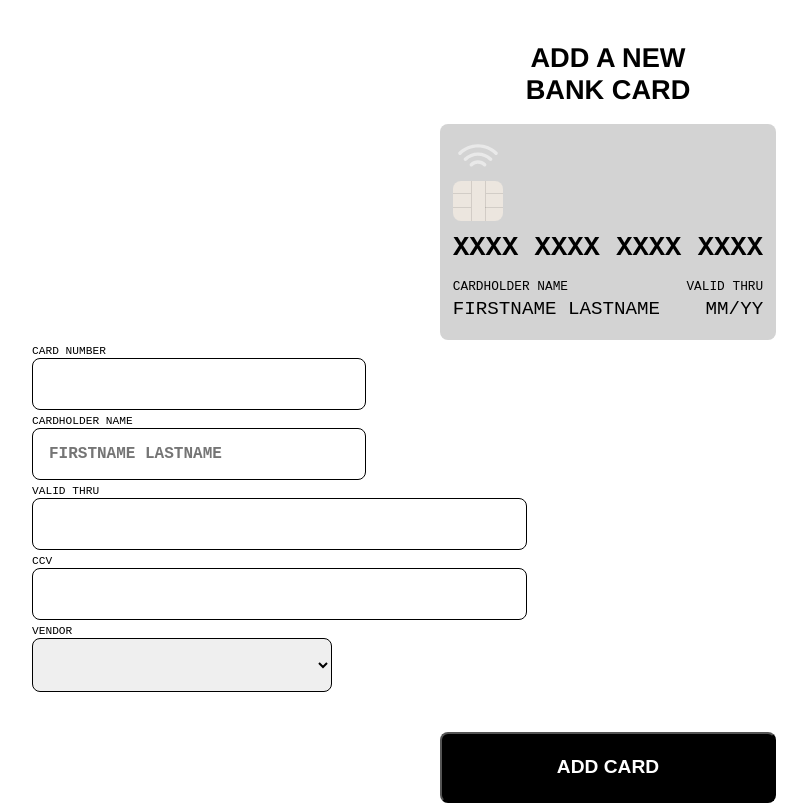
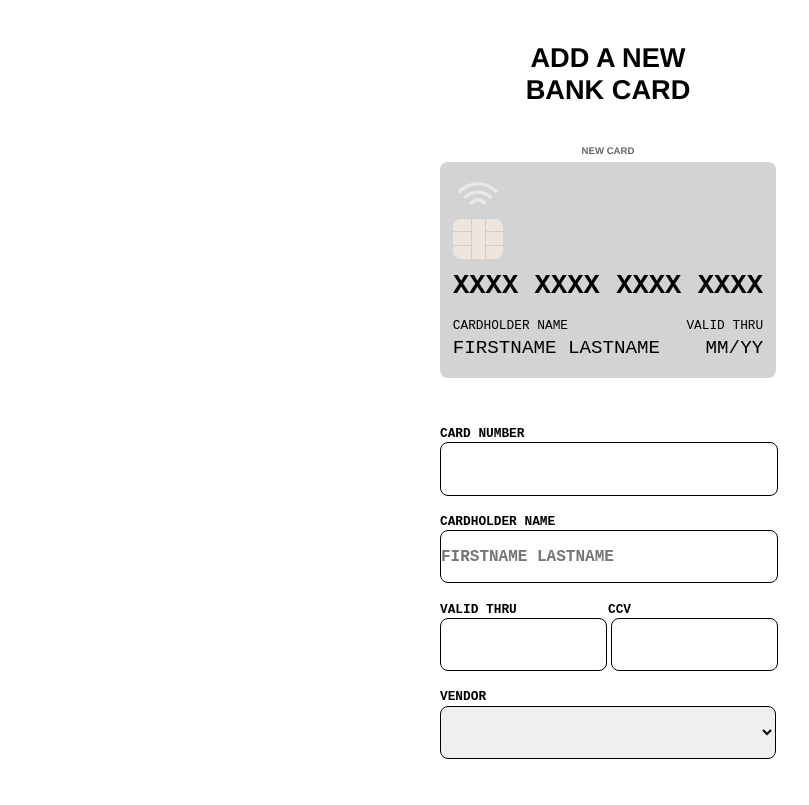
Before and after one commit to cenglander/e-wallet, a Vue app: page /add-card in a window 1280 px wide. Shown: the top 805 px of the page, without its empty margins (32-841 px from the left). Built offline with nearby package versions, Linux system fonts and the light colour scheme.

Commit message:
Positioning in CardForm working. Problem with gap between form and button

```diff
--- a/src/components/CardForm.vue
+++ b/src/components/CardForm.vue
@@ -1,30 +1,38 @@
 <template>
   <div class="card-form">
     <form action="">
-      <label>CARD NUMBER {{ this.card.cardNo }} </label>
-      <input v-model="card.cardNo"
+      <label class="cardNoTitle">CARD NUMBER</label>
+      <input
+        class="cardNo"
+        v-model="card.cardNo"
         v-on:keyup="displayNoOnCard"
         :maxlength="16">
 
-      <label>CARDHOLDER NAME</label>
-      <input v-model="card.name"
+      <label class="nameTitle">CARDHOLDER NAME</label>
+      <input
+        class="name"
+        v-model="card.name"
         v-on:keyup="displayNameOnCard"
         placeholder="FIRSTNAME LASTNAME"
         :maxlength="30">
 
-      <label class="left">VALID THRU</label>
-      <input v-model="validThru"
+      <label class="validTitle">VALID THRU</label>
+      <input
+        class="valid"
+        v-model="validThru"
         v-on:keyup="displayValidThruOncard(); splitValidThru()"
-        class="left"
         :maxlength="4">
 
-      <label class="right">CCV</label>
-      <input v-model="card.ccv"
-        class="right"
+      <label class="ccvTitle">CCV</label>
+      <input
+        class="ccv"
+        v-model="card.ccv"
         :maxlength="3">
 
-      <label>VENDOR</label>
-      <select v-model="card.vendor"
+      <label class="vendorTitle">VENDOR</label>
+      <select
+        class="vendor"
+        v-model="card.vendor"
         v-on:change="displayVendorOnCard">
         <option v-for="vendor in vendorList"
           v-bind:key="vendor.value"
@@ -84,51 +92,89 @@ export default {
     saveNewCard() {
       this.$emit('saveNewCard', this.card);
     }
-
-
   }
 }
 </script>
 
 <style scoped lang="scss">
-.left {
-  width: 40%;
-  text-align: left;
+  div.card-form {
+    width: 21rem;
+    margin: 2rem auto;
+    form {
+      display: grid;
+      grid-template-rows: 7% 12% 7% 12% 7% 12% 7% 12%;
+      grid-template-columns: 50% 50%;
+      grid-template-areas:
+        "cardNoTitle cardNoTitle"
+        "cardNo cardNo"
+        "nameTitle nameTitle"
+        "name name"
+        "validTitle ccvTitle"
+        "valid ccv"
+        "vendorTitle vendorTitle"
+        "vendor vendor"
+      ;
     }
-.right {
-  width: 40%;
-  text-align: left;
-  // position: relative;
-  // left: 50%;
+    .cardNoTitle {
+      grid-area: cardNoTitle;
     }
-  div.card-form {
-    display: grid;
-    // grid-template-rows: 5% 10% 5% 10% 5% 10% 5% 10% 5% 10% 25%;
+    .cardNo {
+      grid-area: cardNo;
+    }
+    .nameTitle {
+      grid-area: nameTitle;
+    }
+    .name {
+      grid-area: name;
+    }
+    .validTitle {
+      grid-area: validTitle;
+      width: 10.5rem;
+    }
+    .valid {
+      grid-area: valid;
+      width: 10.3rem;
+      margin-right: 0.2rem;
+    }
+    .ccvTitle {
+      grid-area: ccvTitle;
+      width: 10rem;
+    }
+    .ccv {
+      grid-area: ccv;
+      width: 10.3rem;
+      margin-left: 0.2rem;
+    }
+    .vendorTitle {
+      grid-area: vendorTitle;
+    }
+    .vendor {
+      grid-area: vendor;
     }
     form {
       text-align: left;
+      margin-bottom: 0;
     }
     form label {
-    font-size: 0.7rem;
-    margin-top: 1vh;
+      font-size: 0.8rem;
+      font-weight: 600;
+      margin-top: 1rem;
     }
     form input, select {
-    padding: 2vh;
+      padding: 1.6rem 0;
       border-radius: 0.5rem;
       border: solid black 0.08rem;
       font-size: 1rem;
       font-weight: 800;
-    display: block;
+      margin-bottom: 0.8rem;
     }
     form label, input, select, option {
       font-family: 'Courier New', Courier, monospace;
-    width: 300px;
-    // margin-left: auto;
-    // margin-right: auto;
+      width: 21rem;
     }
     button.add-card-btn {
       background: #000;
       color: white;
-    margin: 5vh auto;
+    }
   }
 </style>
--- a/src/views/AddCard.vue
+++ b/src/views/AddCard.vue
@@ -1,8 +1,7 @@
 <template>
   <div class="add-card">
-    <Top v-bind:heading="heading"
-
-    />
+    <Top v-bind:heading="heading"/>
+    <p>NEW CARD</p>
     <Card
       v-bind:cardNo="this.cardNo"
       v-bind:name="this.name"
@@ -11,8 +10,6 @@
       v-bind:vendor="this.vendor"
       v-bind:style="{backgroundColor: vendor}"
     />
-    <!-- vendor=placeholder -klass för att kortet ska
-      vara grått -->
     <CardForm
       v-on:displayNo="displayNoOnCard"
       v-on:displayName="displayNameOnCard"
@@ -20,16 +17,13 @@
       v-on:displayVendor="displayVendorOnCard"
       v-on:saveNewCard="saveNewCard"
     />
-
   </div>
 </template>
 
 <script>
-
 import Top from '@/components/Top.vue'
 import Card from '@/components/Card.vue'
 import CardForm from '@/components/CardForm.vue'
-
 
 export default {
   name: 'AddCard',
@@ -46,8 +40,6 @@ export default {
       validThruYear: "YY",
       ccv: "",
       vendor: "placeholder",
-
-
   }),
   methods: {
     displayNoOnCard(payload) {
@@ -74,4 +66,10 @@ export default {
     width: 90vw;
     margin: 0 auto;
   }
+  p {
+    color: #666;
+    font-size: 0.6rem;
+    font-weight: bold;
+    margin: 1.3rem 0 0.4rem 0;
+  }
 </style>
```
Lines whose indentation alone changed are shown as unchanged.
